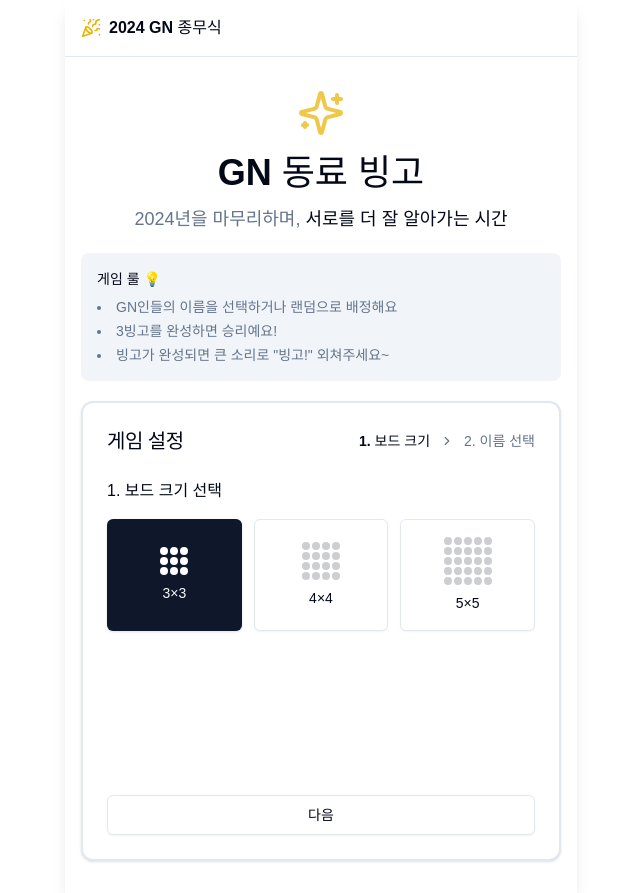
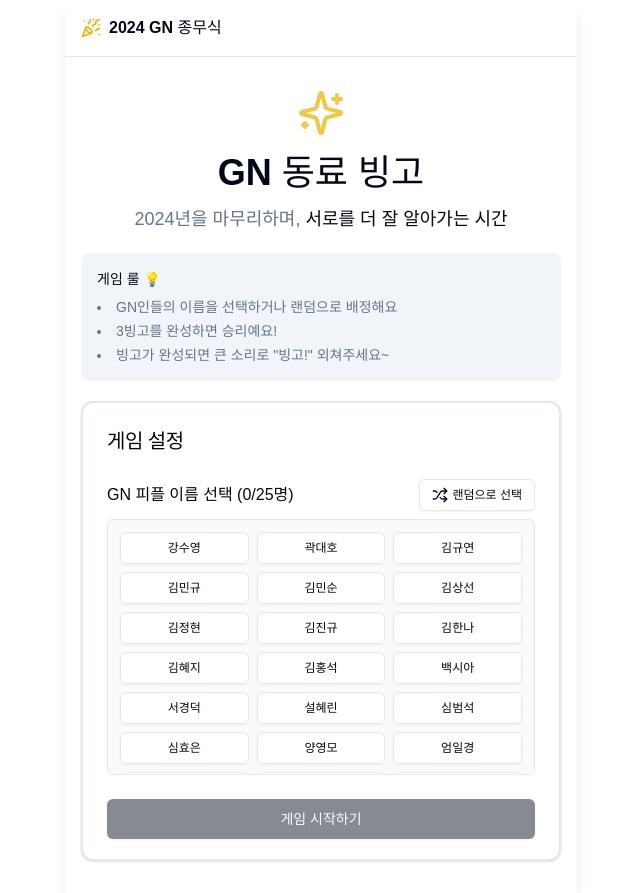
Before and after one commit to JANGSEYEONG/Bingo, a React (Vite) app: page / in a window 1280 px wide. Shown: the whole page, without its empty margins (319-959 px from the left). Built offline with nearby package versions, Linux system fonts and the light colour scheme; a web font is replaced by a local one.

Commit message:
feat: 보드 사이즈 5로 고정, 스텝1 숨김처리 추가

```diff
--- a/src/components/game/BingoStatus.tsx
+++ b/src/components/game/BingoStatus.tsx
@@ -1,3 +1,5 @@
+import { BINGO_TO_WIN } from '@/constants/game';
+
 interface BingoStatusProps {
   bingoCount: number;
 }
@@ -6,7 +8,9 @@ const BingoStatus = ({ bingoCount = 0 }: BingoStatusProps) => {
   return (
     <div className="flex items-center justify-between rounded-lg bg-muted px-4 py-3">
       <span className="font-medium">현재 빙고</span>
-      <span className="text-xl font-bold">{bingoCount} / 3</span>
+      <span className="text-xl font-bold">
+        {bingoCount} / {BINGO_TO_WIN}
+      </span>
     </div>
   );
 };
--- a/src/components/gameSetup/MemberSelectStep.tsx
+++ b/src/components/gameSetup/MemberSelectStep.tsx
@@ -34,7 +34,7 @@ const MemberSelectStep = ({
     <div className="flex h-full flex-col gap-y-2">
       <div className="flex shrink-0 items-center justify-between">
         <label className="font-medium">
-          2. 빙고 이름 선택 ({selectedMembers.length}/{requiredCount}명)
+          GN 피플 이름 선택 ({selectedMembers.length}/{requiredCount}명)
         </label>
         <Button
           variant="outline"
--- /dev/null
+++ b/src/constants/game.ts
@@ -0,0 +1 @@
+export const BINGO_TO_WIN = 2;
--- a/src/pages/home/components/GameSetupWizard.tsx
+++ b/src/pages/home/components/GameSetupWizard.tsx
@@ -6,17 +6,18 @@ import MemberSelectStep from '@/components/gameSetup/MemberSelectStep';
 
 import { Button } from '@/components/ui/button';
 import { Card, CardContent, CardHeader, CardTitle } from '@/components/ui/card';
-import {
-  Breadcrumb,
-  BreadcrumbList,
-  BreadcrumbItem,
-  BreadcrumbLink,
-  BreadcrumbSeparator,
-} from '@/components/ui/breadcrumb';
+// import {
+//   Breadcrumb,
+//   BreadcrumbList,
+//   BreadcrumbItem,
+//   BreadcrumbLink,
+//   BreadcrumbSeparator,
+// } from '@/components/ui/breadcrumb';
 
 const GameSetupWizard = () => {
-  const [currentStep, setCurrentStep] = useState<1 | 2>(1);
-  const [selectedSize, setSelectedSize] = useState<3 | 4 | 5>(3);
+  // #20241223.syjang, 빙고 사이즈는 5*5로 무조건 고정되게 처리 (한나님 요청)
+  const [currentStep, setCurrentStep] = useState<1 | 2>(2);
+  const [selectedSize, setSelectedSize] = useState<3 | 4 | 5>(5);
   const [selectedMembers, setSelectedMembers] = useState<string[]>([]);
   const navigate = useNavigate();
 
@@ -38,7 +39,7 @@ const GameSetupWizard = () => {
       <CardHeader>
         <div className="flex items-center justify-between">
           <CardTitle className="text-xl">게임 설정</CardTitle>
-          <Breadcrumb>
+          {/* <Breadcrumb>
             <BreadcrumbList>
               <BreadcrumbItem>
                 <BreadcrumbLink
@@ -60,7 +61,7 @@ const GameSetupWizard = () => {
                 </BreadcrumbLink>
               </BreadcrumbItem>
             </BreadcrumbList>
-          </Breadcrumb>
+          </Breadcrumb> */}
         </div>
       </CardHeader>
       <CardContent className="flex h-[380px] flex-col">
```
